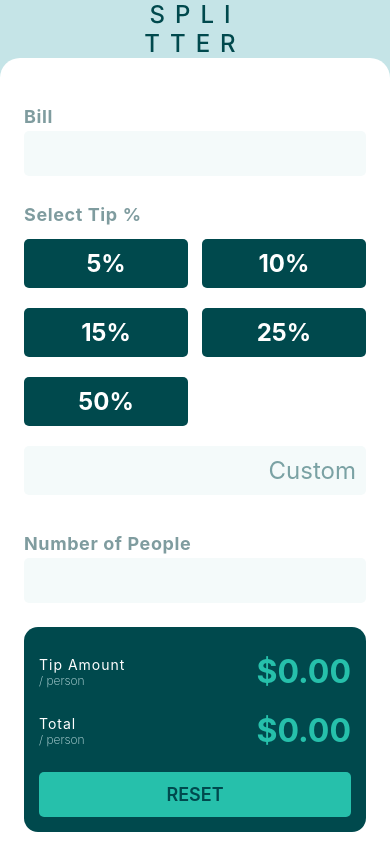
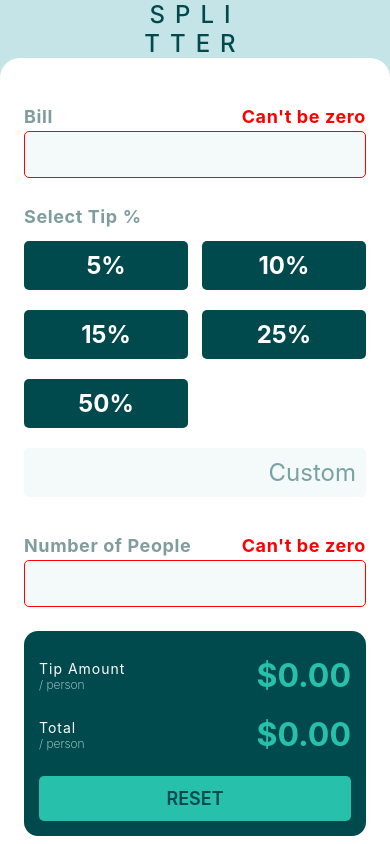
Before and after one commit to dheysonalves/tip-calculator-react-native, a React Native app: screen / in a window 390 px wide. Built offline with nearby package versions, Linux system fonts and the light colour scheme.

Commit message:
feat: adding error states scenarios

```diff
--- a/App.tsx
+++ b/App.tsx
@@ -91,6 +91,7 @@ export default function App() {
 					title="Bill"
 					dataValue={maskCurrency(billValue)}
 					onHandleDataValue={handleBillValue}
+					hasError={Number(billValue) <= 0}
 				/>
 				<PriceButtons
 					pricesData={DATA}
@@ -100,8 +101,9 @@ export default function App() {
 				/>
 				<InputData
 					title="Number of People"
-					dataValue={maskSpecial(peopleValue)}
+					dataValue={peopleValue}
 					onHandleDataValue={handlePeopleValue}
+					hasError={Number(peopleValue) <= 0}
 				/>
 				<PresentationPerPerson
 					tipAmount={tipAmountPerPerson}
--- a/src/components/InputData/index.tsx
+++ b/src/components/InputData/index.tsx
@@ -1,33 +1,49 @@
-import React from "react";
+import React, { useState } from "react";
 import { View, Text, TextInput, StyleSheet } from "react-native";
 
 interface InputDataProps {
 	title: string;
 	dataValue: string;
-	onHandleDataValue: (value: string) => void
+	onHandleDataValue: (value: string) => void;
+	hasError: boolean;
 }
 
-const InputData = ({ title, dataValue, onHandleDataValue }: InputDataProps) => {
-
-	const format = (amount: string) => {
-		return Number(amount)
-			.toFixed(2);
-	};
-
+const InputData = ({
+	title,
+	dataValue,
+	onHandleDataValue,
+	hasError,
+}: InputDataProps) => {
+	const [isFocused, setIsFocused] = useState(false);
 	const handleDataValue = (value: string) => {
 		onHandleDataValue(value);
 	};
 
 	return (
 		<View style={styles.container}>
-			<Text style={styles.title}>{title}</Text>
+			<View style={styles.wrapperText}>
+				<Text style={[styles.baseText, styles.title]}>{title}</Text>
+				{hasError && (
+					<Text style={[styles.baseText, styles.errorText]}>Can't be zero</Text>
+				)}
+			</View>
 			<View style={styles.inputContainer}>
 				<TextInput
-					style={styles.input}
+					style={[
+						styles.input,
+						isFocused ? styles.focused : null,
+						hasError ? styles.error : null,
+					]}
 					keyboardType="number-pad"
 					selectionColor="hsl(183, 100%, 15%)"
 					value={dataValue}
 					onChangeText={handleDataValue}
+					onFocus={() => {
+						setIsFocused(true);
+					}}
+					onBlur={() => {
+						setIsFocused(false);
+					}}
 				/>
 			</View>
 		</View>
@@ -37,14 +53,22 @@ const InputData = ({ title, dataValue, onHandleDataValue }: InputDataProps) => {
 const styles = StyleSheet.create({
 	container: {
 		alignItems: "flex-start",
-		marginVertical: 24
+		marginVertical: 24,
 	},
-	title: {
-		color: "hsl(184, 14%, 56%)",
+	baseText: {
 		fontWeight: "700",
 		letterSpacing: 0.6,
 		fontSize: 18,
 		marginVertical: 4,
+	},
+	wrapperText: {
+		flexDirection: "row",
+		justifyContent: "space-between",
+		alignItems: "center",
+		width: '100%',
+	},
+	title: {
+		color: "hsl(184, 14%, 56%)",
 	},
 	inputContainer: {
 		width: "100%",
@@ -58,7 +82,18 @@ const styles = StyleSheet.create({
 		color: "hsl(183, 100%, 15%)",
 		fontWeight: "700",
 		letterSpacing: 0.6,
-		textAlign: 'right',
+		textAlign: "right",
+	},
+	focused: {
+		borderColor: "hsl(172, 67%, 45%)",
+		borderWidth: 1,
+	},
+	errorText: {
+		color: "red",
+	},
+	error: {
+		borderColor: "red",
+		borderWidth: 1,
 	},
 });
 
```
